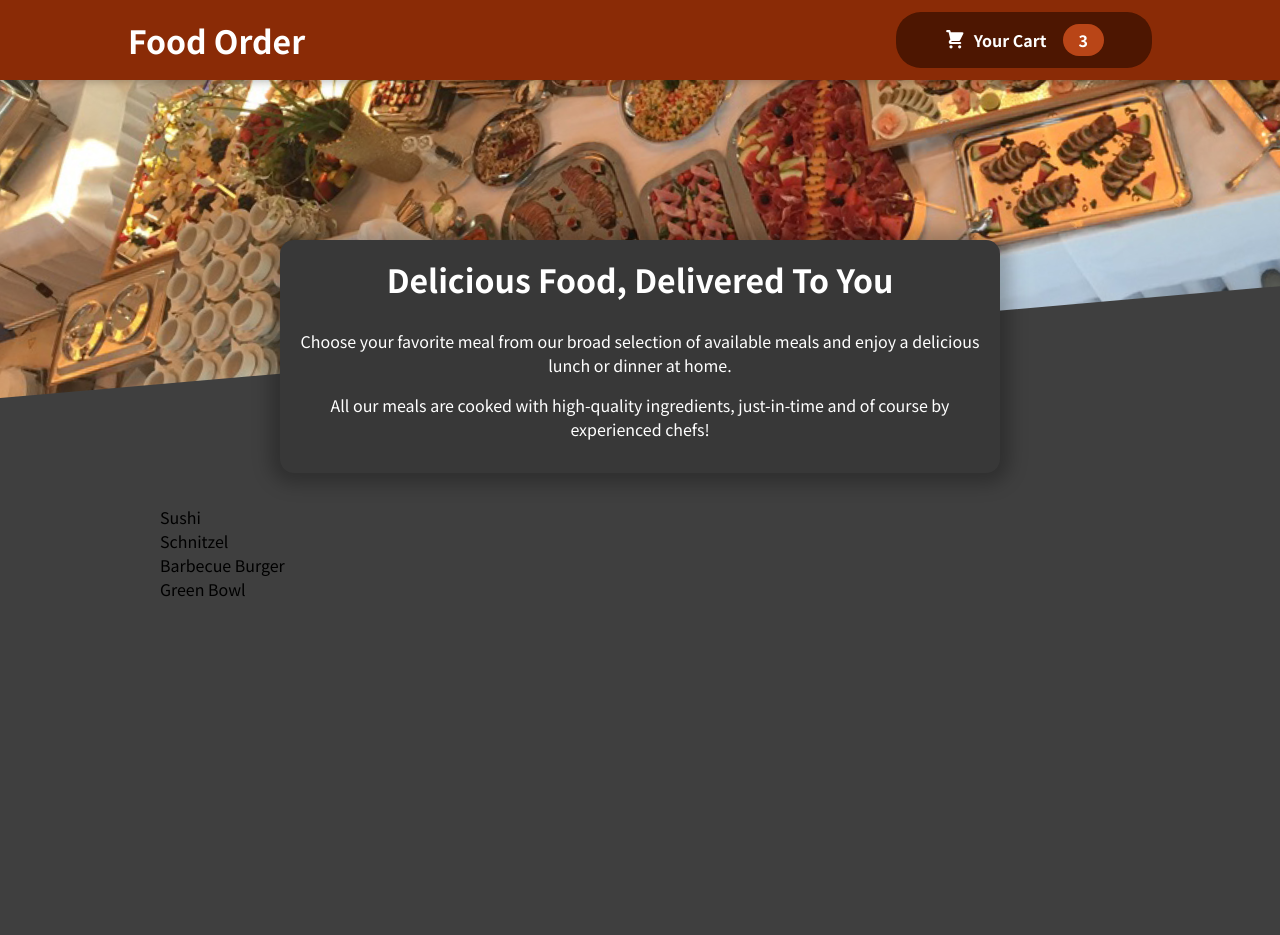
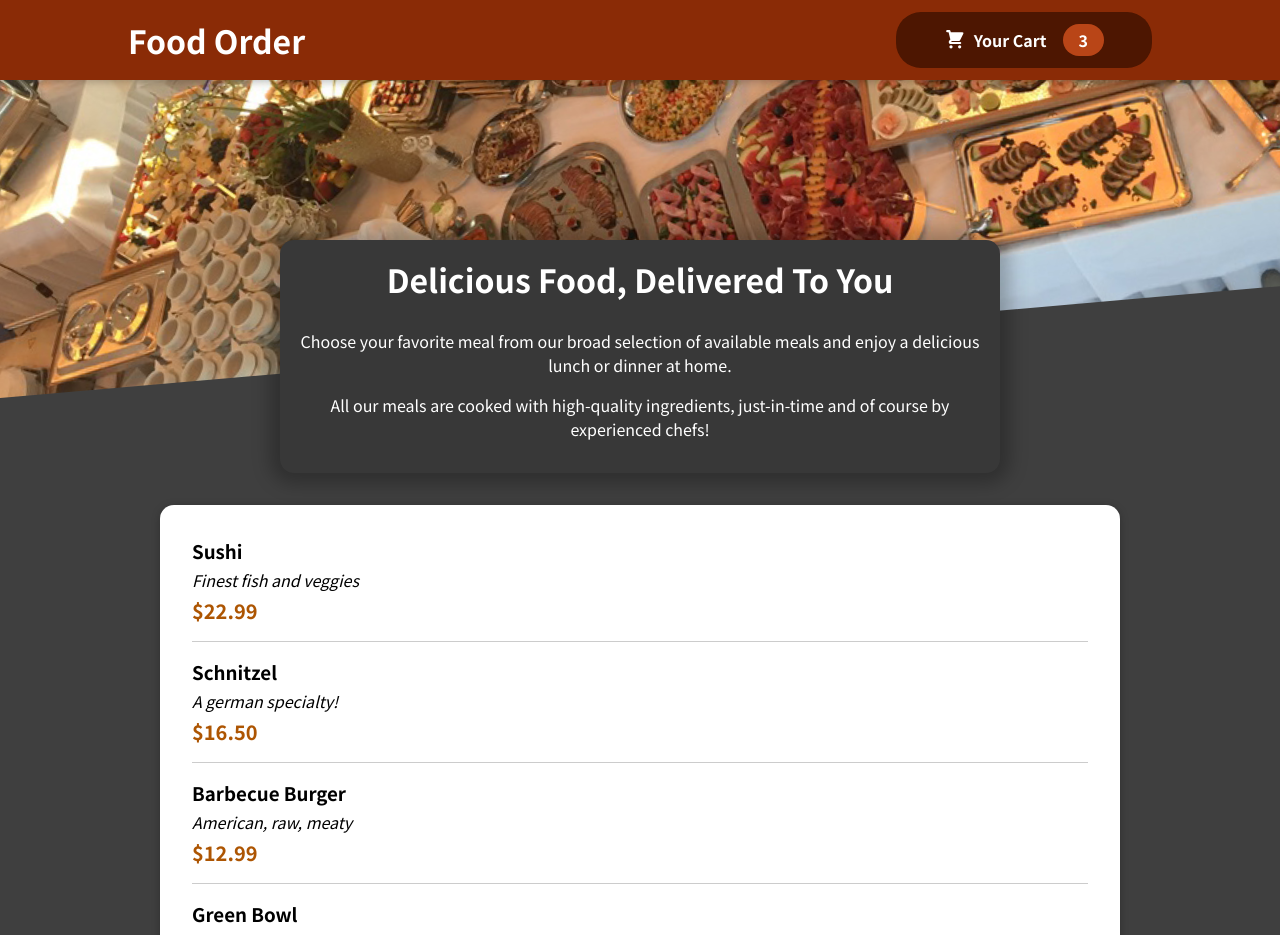
Before and after one commit to rohitchaudhry362/Food-Order-React-App, a React (Create React App) app: page / in a window 1280 px wide. Shown: the top 935 px of the page. Before the commit the page ends 800 px from the top, so only its background shows below. Built offline with nearby package versions, Linux system fonts and the light colour scheme.

Commit message:
Added Card to display meal items

```diff
--- a/src/components/Meals/AvailableMeals.js
+++ b/src/components/Meals/AvailableMeals.js
@@ -1,4 +1,6 @@
+import Card from '../UI/Card';
 import classes from './AvailableMeals.module.css';
+import MealItem from './MealItem/MealItem';
 
 const DUMMY_MEALS = [
   {
@@ -27,11 +29,20 @@
   },
 ];
 const AvailableMeals = () => {
-  const mealsList = DUMMY_MEALS.map((meal) => <li>{meal.name}</li>);
+  const mealsList = DUMMY_MEALS.map((meal) => (
+    <MealItem
+      key={meal.id}
+      name={meal.name}
+      description={meal.description}
+      price={meal.price}
+    />
+  ));
 
   return (
     <section className={classes.meals}>
-      <ul>{mealsList}</ul>
+      <Card>
+        <ul>{mealsList}</ul>
+      </Card>
     </section>
   );
 };
--- /dev/null
+++ b/src/components/Meals/MealItem/MealItem.js
@@ -0,0 +1,17 @@
+import classes from './MealItem.module.css';
+
+const MealItem = (props) => {
+  const price = `$${props.price.toFixed(2)}`;
+  return (
+    <li className={classes.meal}>
+      <div>
+        <h3>{props.name}</h3>
+        <div className={classes.description}>{props.description}</div>
+        <div className={classes.price}>{price}</div>
+      </div>
+      <div></div>
+    </li>
+  );
+};
+
+export default MealItem;
--- /dev/null
+++ b/src/components/Meals/MealItem/MealItem.module.css
@@ -0,0 +1,22 @@
+.meal {
+  display: flex;
+  justify-content: space-between;
+  margin: 1rem;
+  padding-bottom: 1rem;
+  border-bottom: 1px solid #ccc;
+}
+
+.meal h3 {
+  margin: 0 0 0.25rem 0;
+}
+
+.description {
+  font-style: italic;
+}
+
+.price {
+  margin-top: 0.25rem;
+  font-weight: bold;
+  color: #ad5502;
+  font-size: 1.25rem;
+}
--- /dev/null
+++ b/src/components/UI/Card.js
@@ -0,0 +1,6 @@
+import classes from './Card.module.css';
+const Card = (props) => {
+  return <div className={classes.card}>{props.children}</div>;
+};
+
+export default Card;
--- /dev/null
+++ b/src/components/UI/Card.module.css
@@ -0,0 +1,6 @@
+.card {
+  padding: 1rem;
+  box-shadow: 0 2px 8px rgba(0, 0, 0, 0.25);
+  border-radius: 14px;
+  background-color: white;
+}
```
Also changed, not shown: src/components/Meals/MealItem/MealItemForm.js (added), 1 other file (tests, documents, lock files or other folders).
